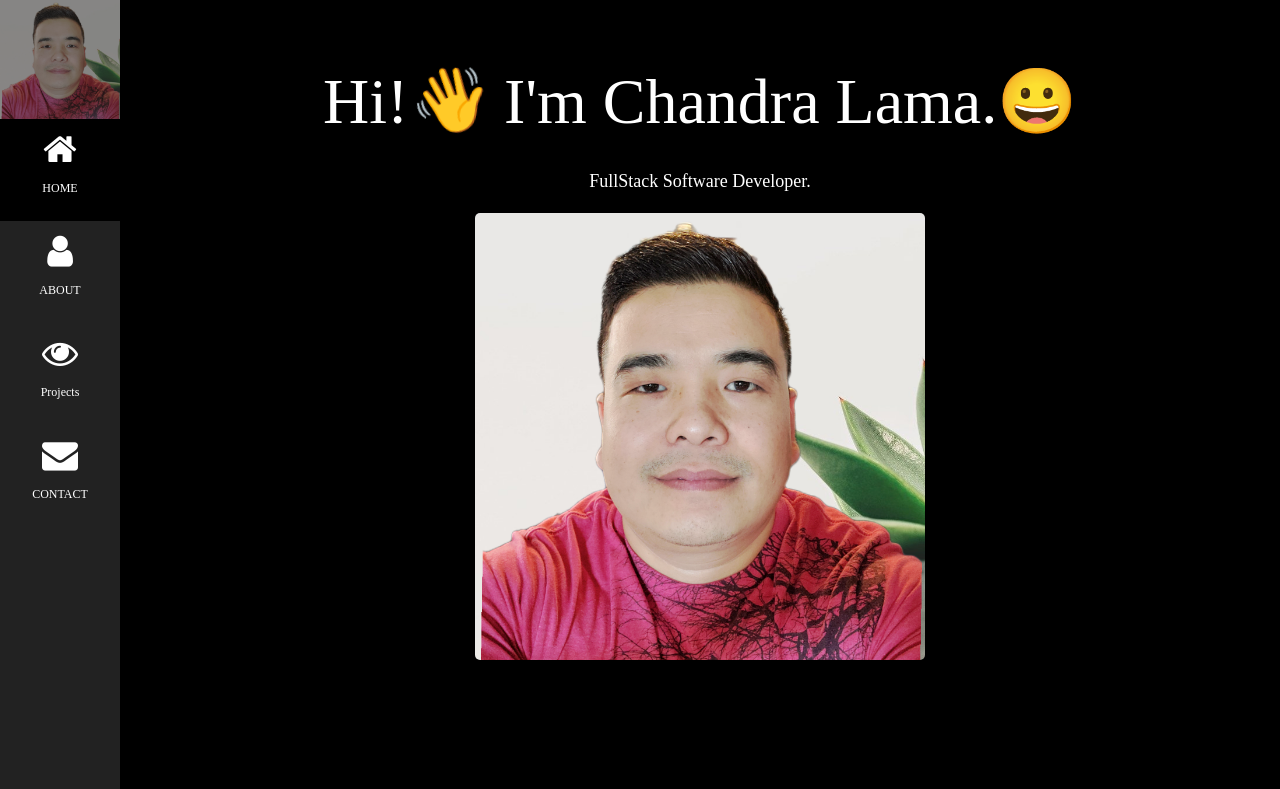
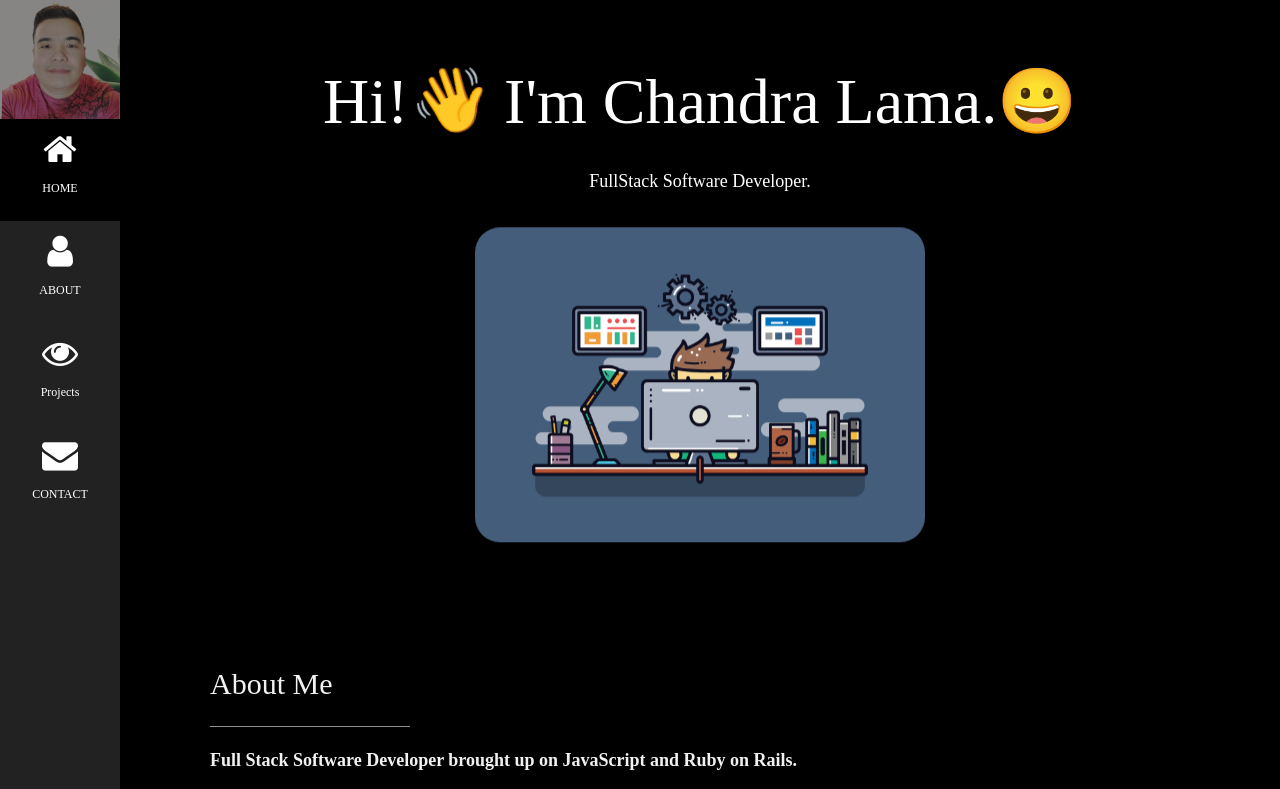
Before and after one commit to iamme24cl/my-website, a React (Create React App) app: page / in a window 1280 px wide. Shown: the top 789 px of the page. Built offline with nearby package versions, Linux system fonts and the light colour scheme; a web font is replaced by a local one.

Commit message:
changed home page image and added css animation to make the image float

```diff
--- a/src/components/HomePage.css
+++ b/src/components/HomePage.css
@@ -24,5 +24,20 @@ img.w3-image.my-image:hover {
 }
 
 .w3-image.my-image {
-  border-radius: 5px;
+  margin-top: 15px;
+  border-radius: 25px;
+  transform: translatey(0px);
+	animation: float 3s ease-in-out infinite;
 }
+
+@keyframes float {
+	0% {
+		transform: translatey(0px);
+	}
+	50% {
+		transform: translatey(-20px);
+	}
+	100% {
+		transform: translatey(0px);
+	}
+}
--- a/src/components/HomePage.js
+++ b/src/components/HomePage.js
@@ -8,7 +8,7 @@ const HomePage = () => {
       <header className="w3-container w3-padding-32 w3-center w3-black" id="home">
         <h1 className="w3-jumbo"><span>Hi!<span className="wave"> 👋</span> I'm</span> Chandra Lama.<span>&#128512;</span></h1>
         <p>FullStack Software Developer.</p>
-        <img src="Photo_1619833647159_Processed.png" alt="boy" className="w3-image my-image" width="450" height="650" />
+        <img src="software-engineers-vector.png" alt="boy" className="w3-image my-image" width="450" height="650" />
       </header>
     </div>
   );
```
Also changed, not shown: public/software-engineers-vector.png (added).
